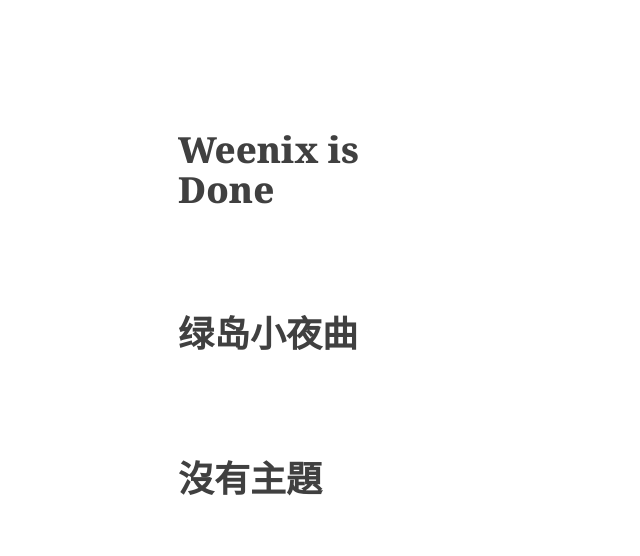
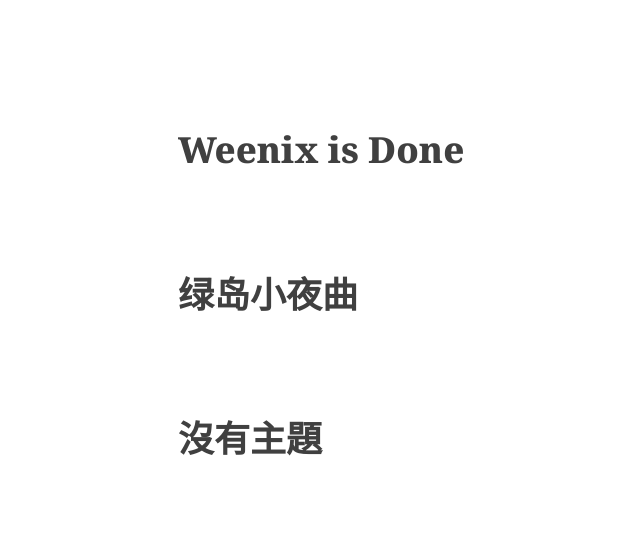
Before and after one commit to zxdhuge/wiki, a plain HTML site: page index.html in a window 1280 px wide. Shown: the whole page, without its empty margins (87-727 px from the left). Drawn offline with nearby package versions, Linux system fonts and the light colour scheme.

Commit message:
Site updated: 2019-04-29 20:22:51

```diff
--- a/css/base.css
+++ b/css/base.css
@@ -276,7 +276,7 @@ nav {
 }
 .post-preview > a > .post-title {
   float: left;
-  width: 30%;
+  width: 60%;
   height: 100%;
   font-size: 2em;
 }
--- a/css/style.css
+++ b/css/style.css
@@ -277,7 +277,7 @@ nav {
 }
 .post-preview > a > .post-title {
   float: left;
-  width: 30%;
+  width: 60%;
   height: 100%;
   font-size: 2em;
 }
```
